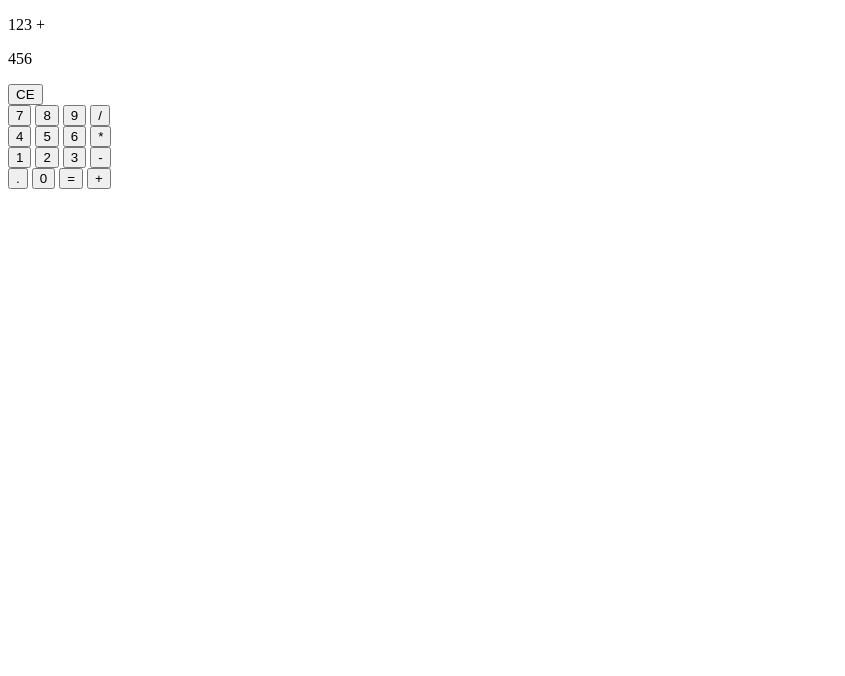
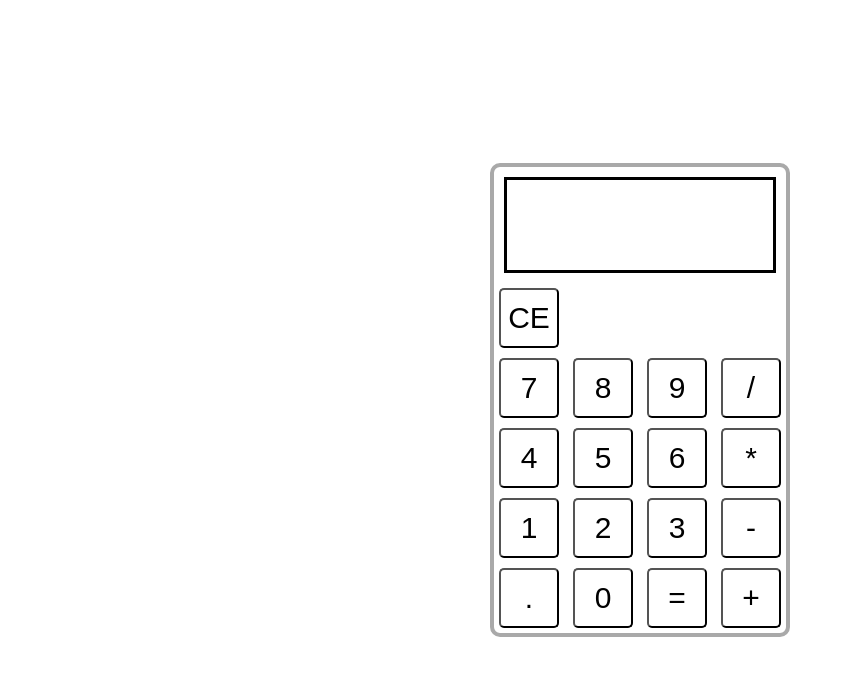
Before and after one commit to GarciaRonald/TOP-calculator, a plain HTML site: page index.html in a window 1280 px wide. Shown: the whole page, without its empty margins (0-845 px from the left). Drawn offline with Linux system fonts and the light colour scheme.

Commit message:
Add initial basic styles

```diff
--- a/index.html
+++ b/index.html
@@ -10,8 +10,8 @@
 <body>
     <div class="calculator">
         <div class="display">
-            <p class="temp-display">123 +</p>
-            <p class="main-display">456</p>
+            <p class="temp-display"></p>
+            <p class="main-display"></p>
         </div>
 
         <div class="buttons">
--- a/style.css
+++ b/style.css
@@ -0,0 +1,53 @@
+* {
+    /* outline: 0.5px solid lightskyblue; */
+    margin: 0;
+    padding: 0;
+    box-sizing: border-box;
+}
+
+body {
+    width: 100vw;
+    height: 100vh;
+    display: flex;
+    justify-content: center;
+    align-items: center;
+}
+
+.calculator {
+    width: 300px;
+    border: 4px solid darkgray;
+    border-radius: 10px;
+}
+
+.display {
+    margin: 10px;
+    padding: 5px 10px;
+    border: solid;
+    font-family: 'Courier New', Courier, monospace;
+}
+
+.temp-display {
+    height: 25px;
+    font-size: 20px;
+}
+
+.main-display {
+    height: 55px;
+    font-size: 50px;
+    font-weight: bold;
+}
+
+.temp-display,
+.main-display {
+    text-align: right;
+}
+
+button {
+    width: 60px;
+    height: 60px;
+    margin: 5px;
+    border-radius: 5px;
+    font-family: Arial, Helvetica, sans-serif;
+    font-size: 30px;
+    background-color: white;
+}
```
